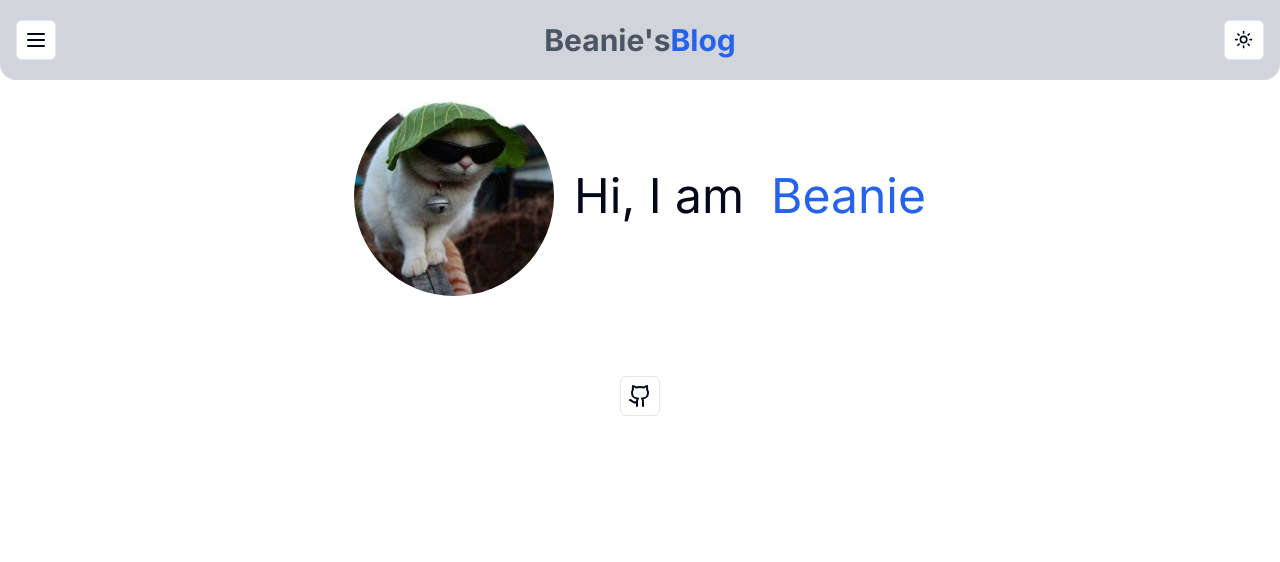
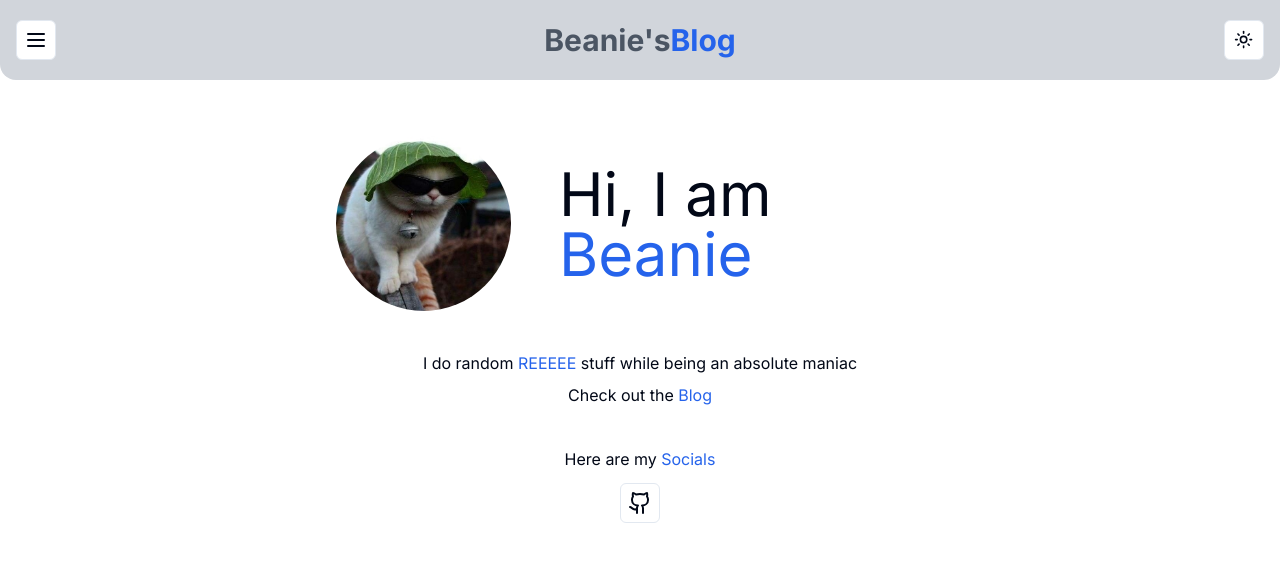
Before and after one commit to BeanieMen/devWeb, a Next.js app: page /about in a window 1280 px wide. Shown: the top 562 px of the page. Built offline with nearby package versions, Linux system fonts and the light colour scheme.

Commit message:
feat: minor improvements

```diff
--- a/app/about/page.tsx
+++ b/app/about/page.tsx
@@ -3,7 +3,7 @@
 import Image from "next/image";
 import { Github } from "lucide-react";
 import { Button } from "@/components/ui/button";
-
+import Link from "next/link";
 // Set revalidate value
 export const revalidate = 30; // revalidate at most 30 seconds
 
@@ -12,30 +12,41 @@ function handleGit() {
   window.location.href = "https://github.com/BeanieMen";
 }
 
+
 // About component
 export default function About() {
   return (
     <main className="p-4">
       {/* Introduction Section */}
-      <div className="flex flex-col md:flex-row justify-center items-center gap-5">
+      <div className="mt-10 flex flex-col md:flex-row justify-center items-center gap-12">
         <Image
           className="rounded-full mb-4 md:mb-0"
           alt="image"
           src="/kiggy.png"
-          width={200}  // Adjust the initial width based on your design
-          height={200} // Adjust the initial height based on your design
+          width={175}
+          height={175}
         />
-        <span className="text-2xl md:text-3xl lg:text-4xl xl:text-5xl">
-          Hi, I am <span className="text-primary">&nbsp;Beanie</span>
+        <span className="text-3xl md:text-4xl lg:text-5xl xl:text-6xl">
+          Hi, I am <span className="text-primary">Beanie</span>
         </span>
       </div>
+      <div className="mt-10 flex justify-center ">
+        <h1>I do random <span className="text-primary"> REEEEE </span>stuff while being an absolute maniac</h1>
+      </div>
 
-      {/* GitHub Button Section */}
-      <div className="flex justify-center mt-20">
-        <Button variant="outline" size="icon" onClick={handleGit}>
-          <Github className="prose-invert dark:rotate-0 dark:scale-100" />
-          <span className="sr-only">Menu</span>
-        </Button>
+      <div className="mt-2 flex justify-center ">
+        <h1>Check out the <Link className="text-primary" href={"/"}>Blog</Link></h1>
+      </div>
+      <div className="align-bottom mt-10">
+        <div className="mt-5 flex justify-center ">
+          <h1>Here are my <span className="text-primary">Socials</span></h1>
+        </div>
+        <div className="flex justify-center mt-3 gap-3">
+
+          <Button variant="outline" size="icon" onClick={handleGit}>
+            <Github className="prose-invert dark:rotate-0 dark:scale-200" />
+          </Button>
+        </div>
       </div>
     </main>
   );
--- a/app/components/Navbar.tsx
+++ b/app/components/Navbar.tsx
@@ -5,7 +5,6 @@ export default function Navbar() {
   return (
     <nav className="w-full relative flex items-center justify-between px-4 py-5 bg-gray-300 rounded-b-2xl dark:bg-slate-800">
       <MenuDropDown />
-
       <div className="flex items-center mx-auto">
         <Link href="/" className="font-bold text-3xl">
           <span className="text-gray-600 dark:text-white">Beanie&apos;s</span><span className="text-primary max-w-2xl mx-auto">Blog</span>
--- a/app/page.tsx
+++ b/app/page.tsx
@@ -28,13 +28,13 @@ export default async function Home() {
     <main>
       <div className="grid grid-cols-1  md:grid-cols-1 mt-5 gap-5">
         {data.map((post, idx) => (
-          <Card key={idx}>
+          <Card className="flex flex-col items-center" key={idx}>
             <Image
               src={urlFor(post.titleImage).url()}
               alt="image"
               width={500}
               height={500}
-              className="rounded-t-lg h-[200px] object-cover"
+              className="rounded-t-lg h-[200px] object-cover flex justify-center"
             />
 
             <CardContent className="mt-5">
@@ -49,6 +49,7 @@ export default async function Home() {
           </Card>
         ))}
       </div>
+      <footer className="p-4 mt-10 align-bottom text-gray-500 dark:text-gray-300">Done reading? Check out the <Link href="/about" className="text-primary">About me</Link></footer>
     </main>
   );
 }
```
Also changed, not shown: public/discord.svg (added).
